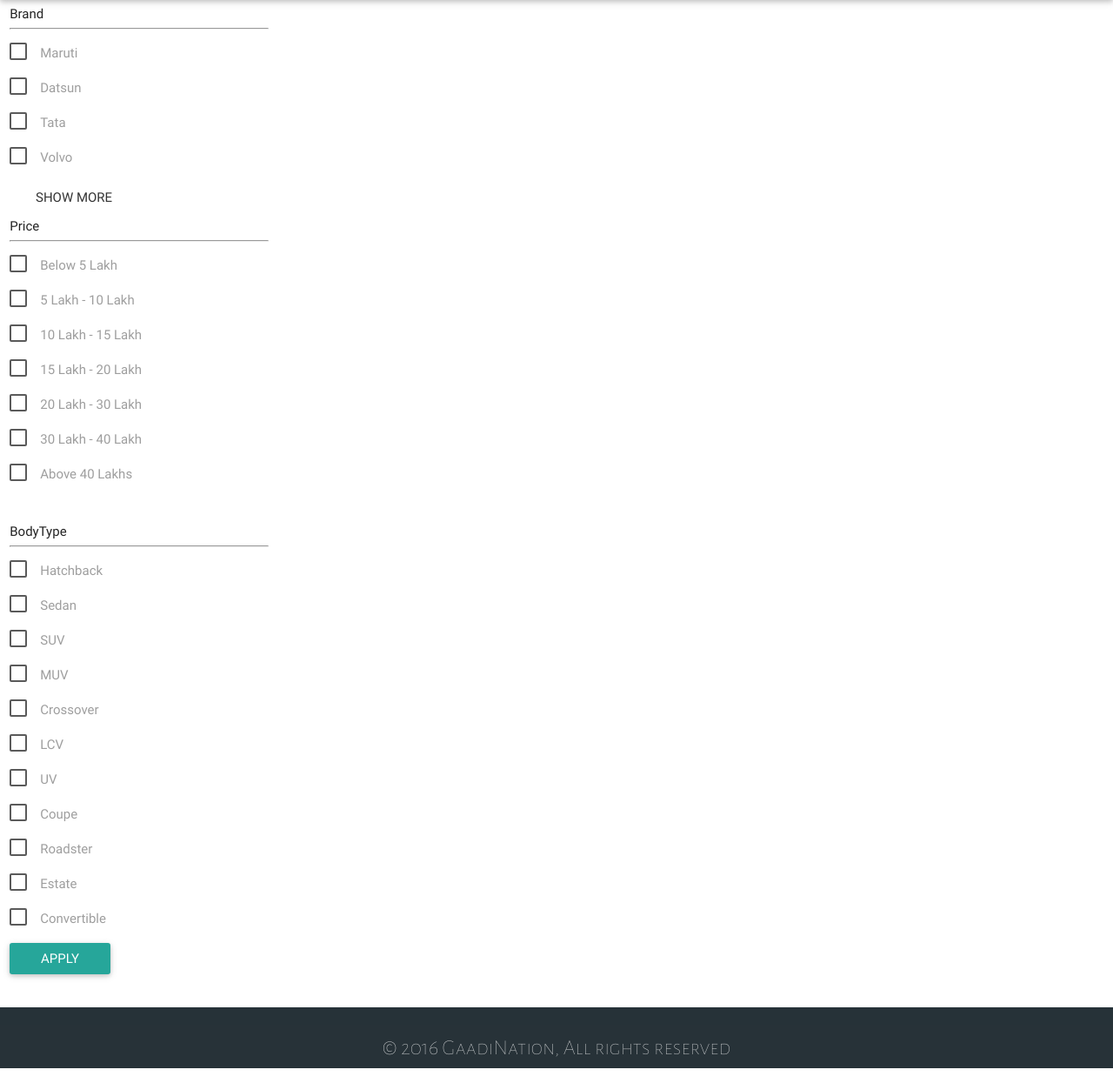
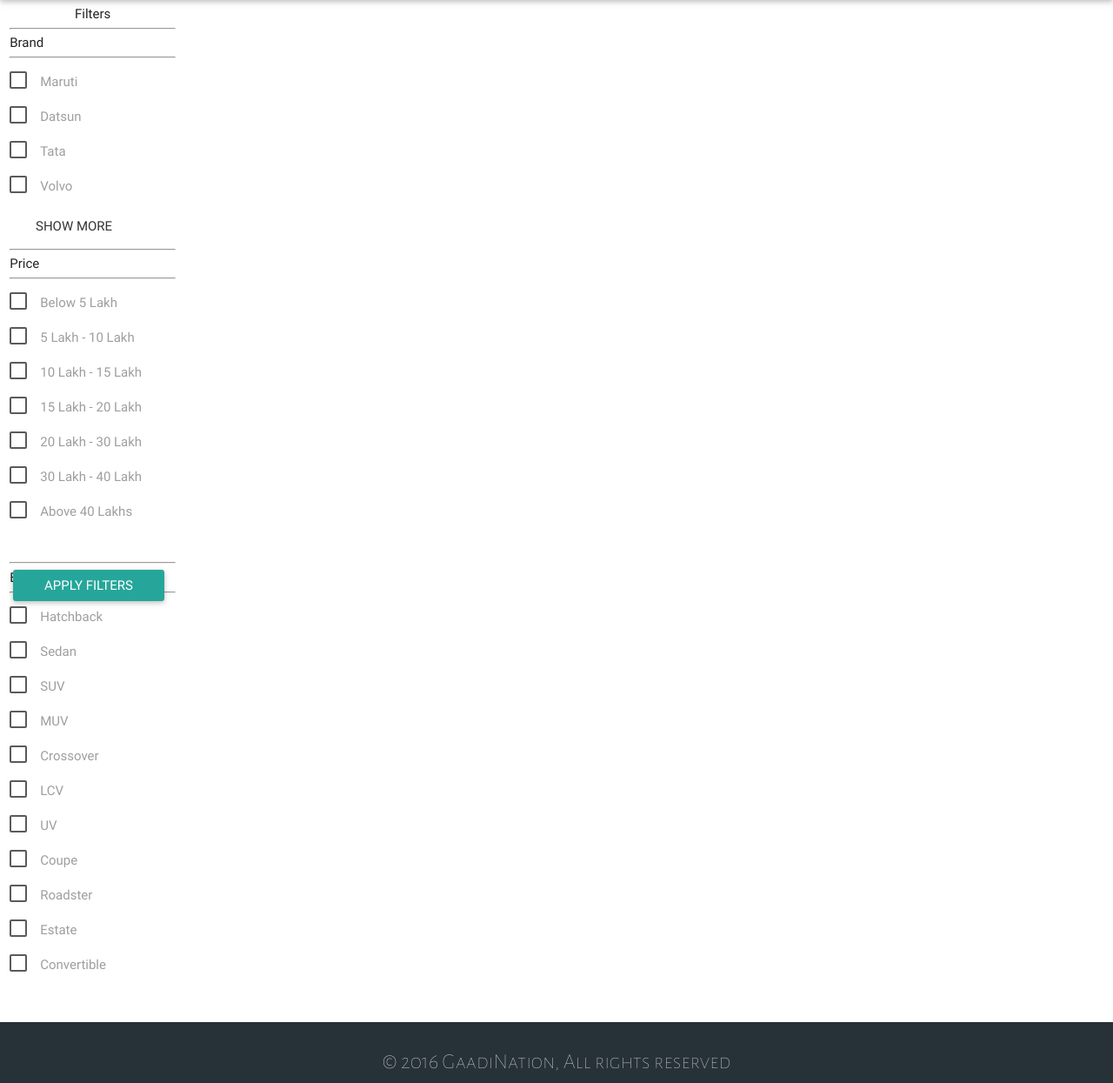
Before and after one commit to scriptonist/GaadiNation, a Flask app: page /catalog/ in a window 1280 px wide. Shown: the part 64-1309 px from the top of the page at 87% size. Run offline with Flask 2, Linux system fonts and the light colour scheme; data that the repository does not hold is empty; some libraries are stand-ins or nearby versions.

Commit message:
Modified the catalog ui

```diff
--- a/app/templates/catalog/mycatalog.html
+++ b/app/templates/catalog/mycatalog.html
@@ -47,7 +47,18 @@
   <!-- Navigation Bar  -->
   <div class="row">
 
-    <div class="col s12 m4 l3">
+    <div class="col s12 m3 l2">
+     <h6 class="header center-align">Filters</h6>
+     <form action="" method="post">
+          <input name="brand" type="hidden" id="brand_input_box" />
+          <input name="price" type="hidden" id="price_input_box" />
+          <input name="bodytype" type="hidden" id="bodytype_input_box" />
+
+        <div class="fixed-action-btn" style="bottom:45px;left:15px;">
+          <input class="waves-effect waves-light btn " type="submit" value="Apply Filters" />
+        </div>
+      </form>
+     <hr>
           <!-- Brand Filter Start  -->
         <section id="brand">
           <h6 class="header">Brand</h6>
@@ -165,6 +176,7 @@
 
         <!-- Price Filter Start -->
         <section id="price">
+        <hr>
           <h6 class="header">Price</h6>
           <hr />
           <p>
@@ -201,6 +213,7 @@
 
         <!-- BodyType Filter Start -->
           <section id="BodyType">
+          <hr>
           <h6 class="header">BodyType</h6>
           <hr />
           <p>
@@ -251,37 +264,25 @@
         </section>
         <!-- BodyType Filter end -->
 
-        <form action="" method="post">
-          <input name="brand" type="hidden" id="brand_input_box" />
-          <input name="price" type="hidden" id="price_input_box" />
-          <input name="bodytype" type="hidden" id="bodytype_input_box" />
 
-        <section>
-          <input class="waves-effect waves-light btn" type="submit" value="Apply" />
-        </section>
-      </form>
 
     </div>
 
-    <div class="col s12 m8 l9">
+    <div class="col s12 m9 l10" style="margin-top:4%" >
+    <div>
 
       {% for car in result %}
-      <table style="display:inline-block">
-        <tbody>
-          <tr>
-            <td class="center-align" ><img src="{{car['image']}}" /></td>
-          </tr>
-          <tr>
-              <td class="center-align" >{{car['carname']}}</td>
-          </tr>
-          <t>
-            <td class="center-align" >{{car['Price']}}</td>
-          </tr >
-        </tbody>
-      </table>
-
+        <a href="{{url_for('search.get_car_details_by_name',carname=car['carname'])}}">
+         <div style="display:inline-block;width:30%;margin-right:3%;margin-top:4%">
+         <div>
+            <img  src="{{ car['image'] }}" style="max-width: 100%"/>
+          </div>
+            <p class='center-align'>{{car['carname']}}</p>
+         </div>
+        </a>
       {% endfor %}
 
+      </div>
     </div>
 
   </div>
```
